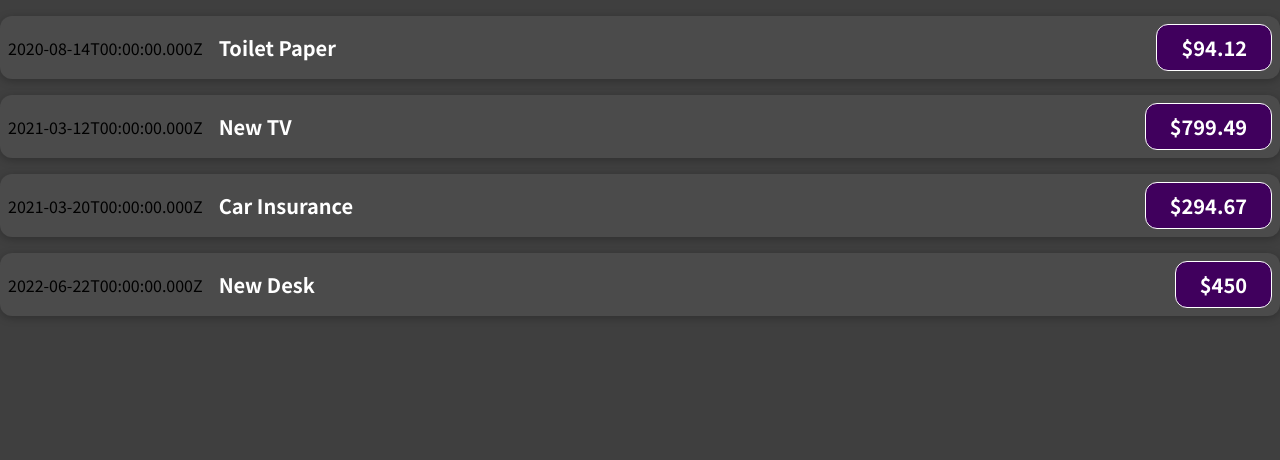
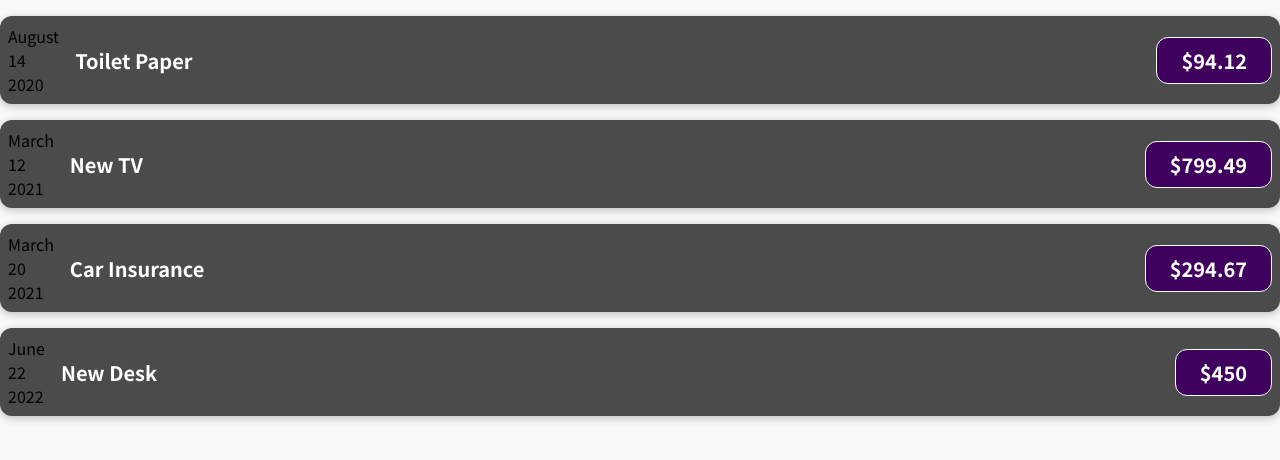
Before and after one commit to Graycemuthui/Expense-tracker, a React (Create React App) app: page / in a window 1280 px wide. Shown: the top 460 px of the page. Built offline with nearby package versions, Linux system fonts and the light colour scheme.

Commit message:
Split components

```diff
--- /dev/null
+++ b/src/components/ExpenseDate.js
@@ -0,0 +1,17 @@
+/* eslint-disable  react/destructuring-assignment */
+/* eslint-disable react/prop-types */
+function ExpenseDate(props) {
+  const month = props.date.toLocaleString('en-US', { month: 'long' });
+  const day = props.date.toLocaleString('en-US', { day: '2-digit' });
+  const year = props.date.getFullYear();
+
+  return (
+    <div>
+      <div>{month}</div>
+      <div>{day}</div>
+      <div>{year}</div>
+    </div>
+  );
+}
+
+export default ExpenseDate;
--- a/src/components/ExpenseItem.js
+++ b/src/components/ExpenseItem.js
@@ -1,17 +1,17 @@
+import ExpenseDate from './ExpenseDate';
 import './ExpenseItem.css';
-import PropTypes from 'prop-types';
 
 /* eslint-disable react/prop-types */
+/* eslint-disable  react/destructuring-assignment */
 function ExpenseItem(props) {
-  const { date, title, amount } = props;
   return (
     <div className="expense-item">
-      <div>{date.toISOString()}</div>
+      <ExpenseDate date={props.date} />
       <div className="expense-item__description">
-        <h2>{title}</h2>
+        <h2>{props.title}</h2>
         <span className="expense-item__price">
           $
-          {amount}
+          {props.amount}
         </span>
       </div>
     </div>
@@ -19,9 +19,3 @@
 }
 
 export default ExpenseItem;
-
-ExpenseItem.prototype = {
-  date: PropTypes.number,
-  title: PropTypes.string,
-  amount: PropTypes.number,
-};
--- a/src/index.css
+++ b/src/index.css
@@ -10,5 +10,5 @@
 
 body {
   margin: 0;
-  background-color: #3f3f3f;
+  background-color: #f9f9f9;
 }
```
